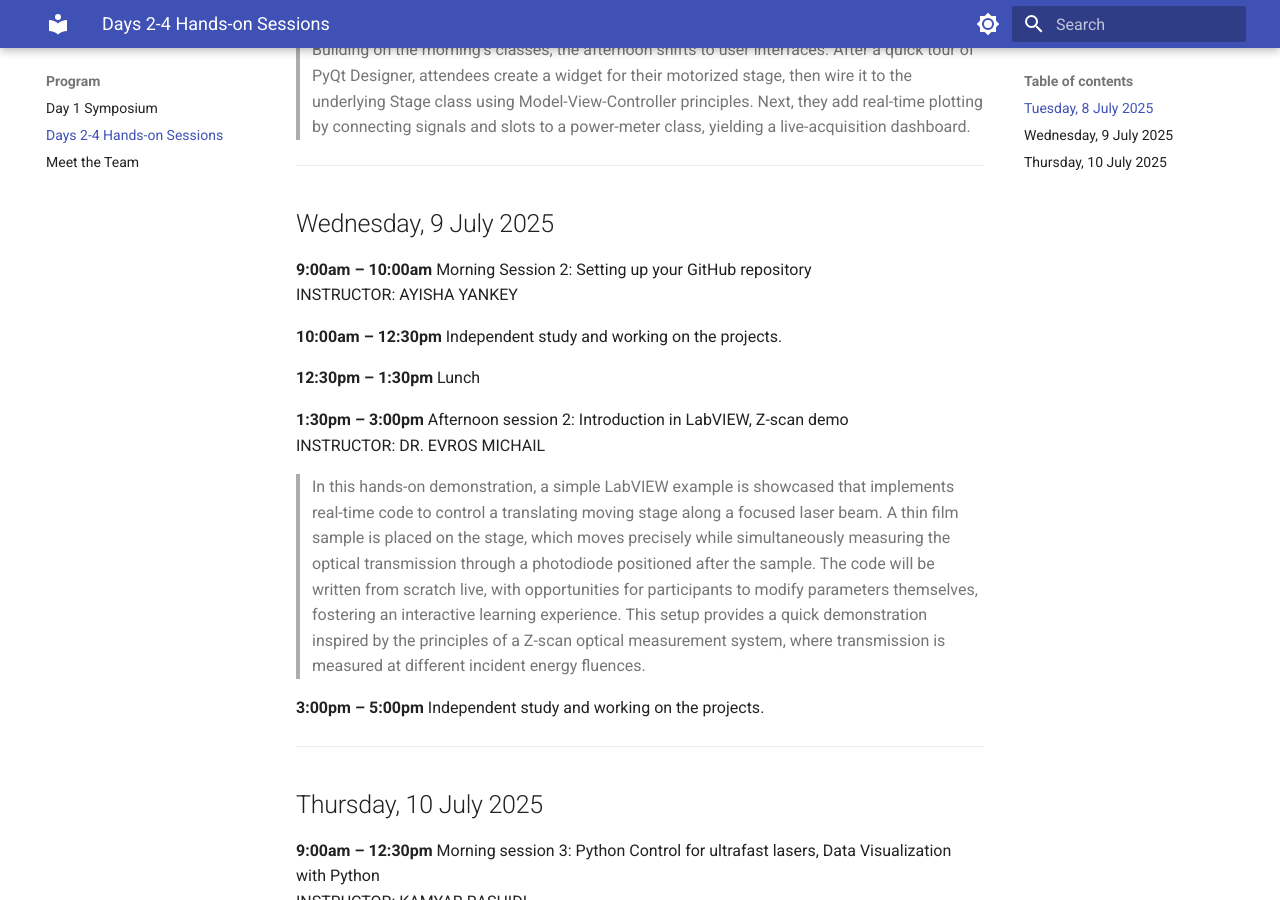
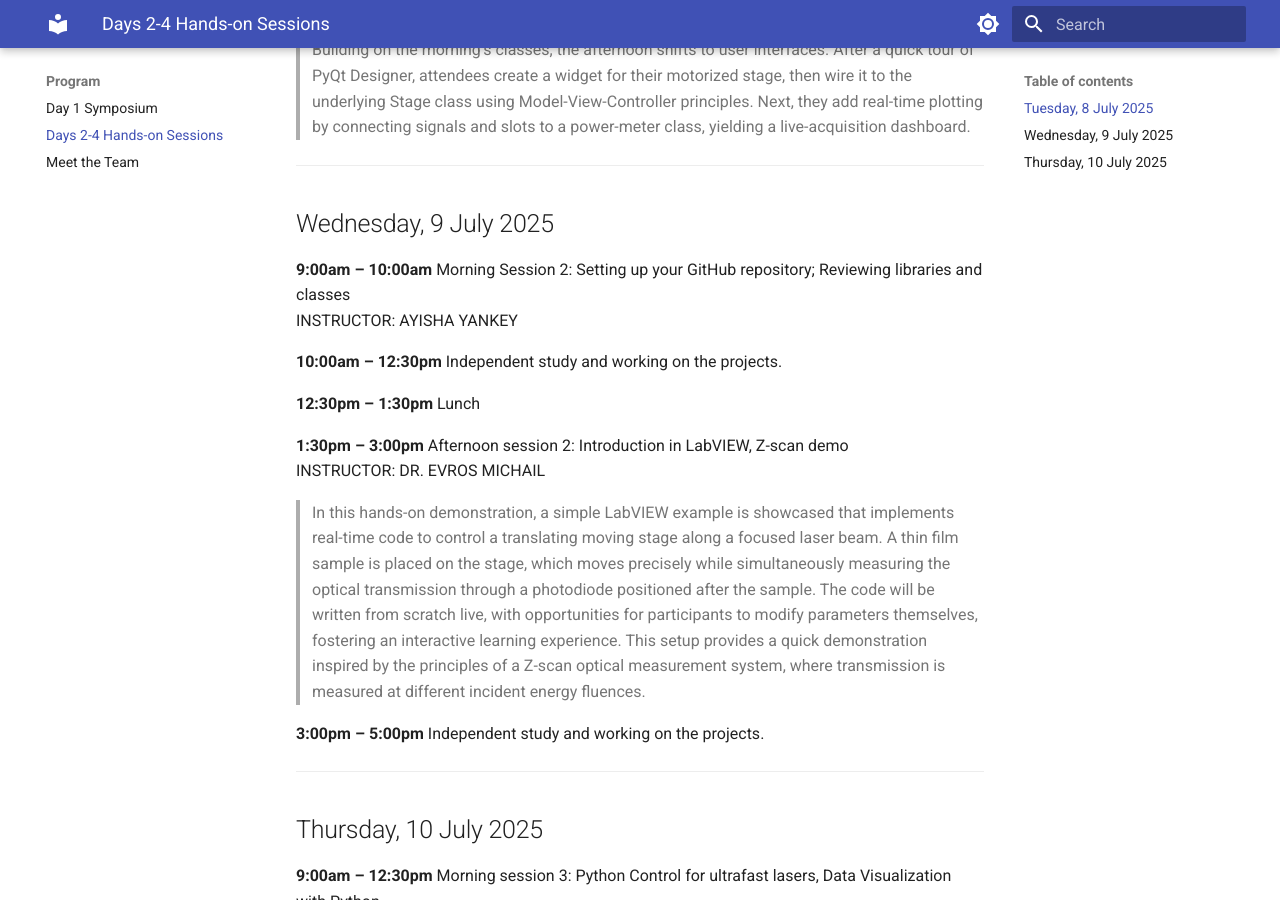
Before and after one commit to asrc-photonics/2025-python-for-photonics, an MkDocs documentation site: the page built from docs/program_days2-4.md, in a window 1280 px wide and 900 px high, scrolled down 654 px. Built offline with MkDocs 1.6.1 and Material for MkDocs 9.7.7, drawn with Linux system fonts in a browser that asks for light colours.

Commit message:
minor update program

```diff
--- a/docs/program_days2-4.md
+++ b/docs/program_days2-4.md
@@ -17,7 +17,7 @@ INSTRUCTOR: DR. ROMAIN TIROLE
 ---
 
 ## Wednesday, 9 July 2025
-**9:00am – 10:00am** Morning Session 2: Setting up your GitHub repository
+**9:00am – 10:00am** Morning Session 2: Setting up your GitHub repository; Reviewing libraries and classes
 INSTRUCTOR: AYISHA YANKEY
 
 **10:00am – 12:30pm** Independent study and working on the projects.
```
